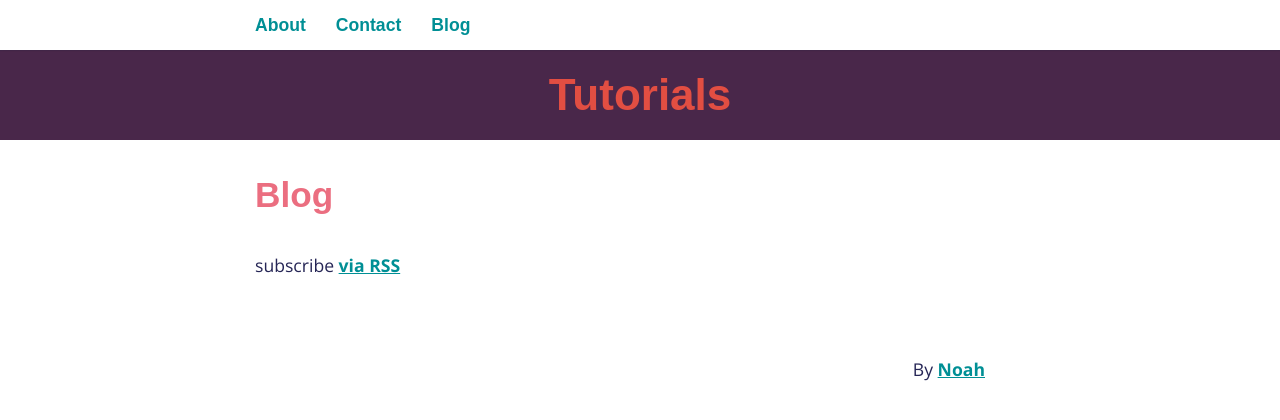
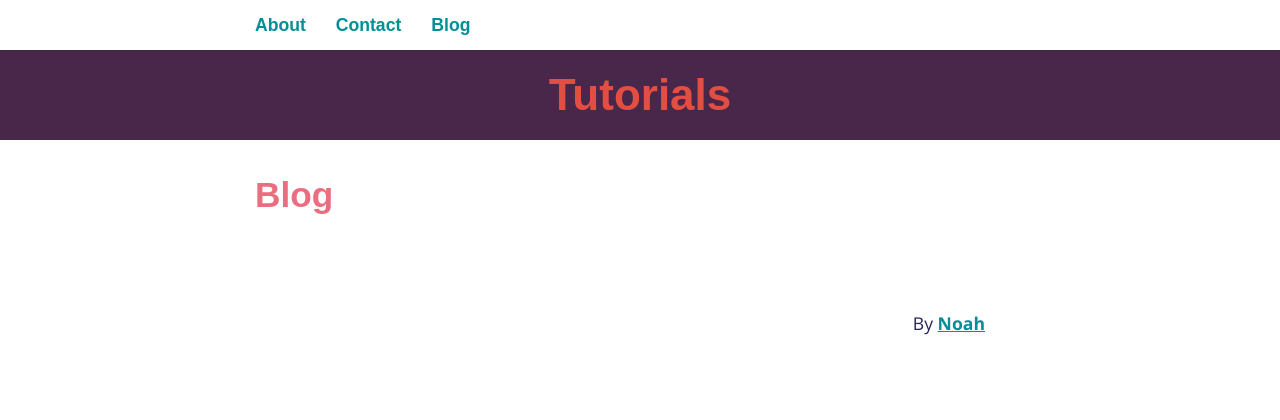
Before and after one commit to noahcoleman/tutorials, a Jekyll site: the page built from blog/index.html, in a window 1280 px wide. Shown: the top 420 px of the page. Built offline with Jekyll 4.4.1, drawn with Linux system fonts in a browser that asks for light colours; some web fonts are replaced.

Commit message:
comment out rss link

```diff
--- a/blog/index.html
+++ b/blog/index.html
@@ -8,4 +8,4 @@ layout: default
 		<h3><a href="{{ post.url | prepend: site.baseurl }}">{{ post.title }}</a></h3>
 {% endfor %}
 
-<p>subscribe <a href="{{ "/feed.xml" | prepend: site.baseurl }}">via RSS</a></p>
+<!-- <p>subscribe <a href="{{ "/feed.xml" | prepend: site.baseurl }}">via RSS</a></p> -->
```
